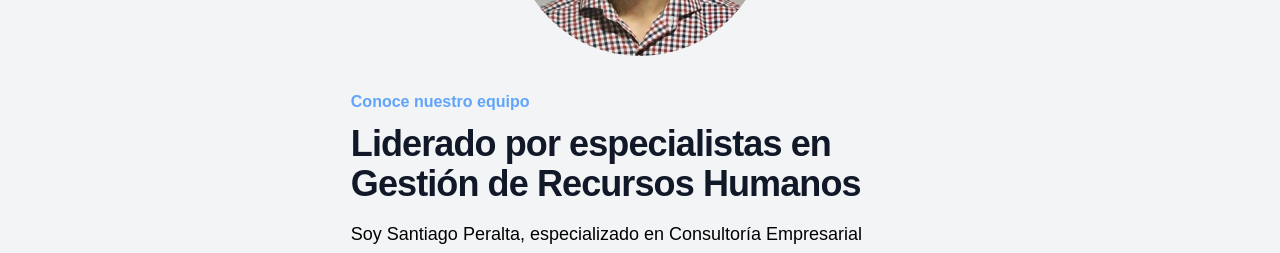
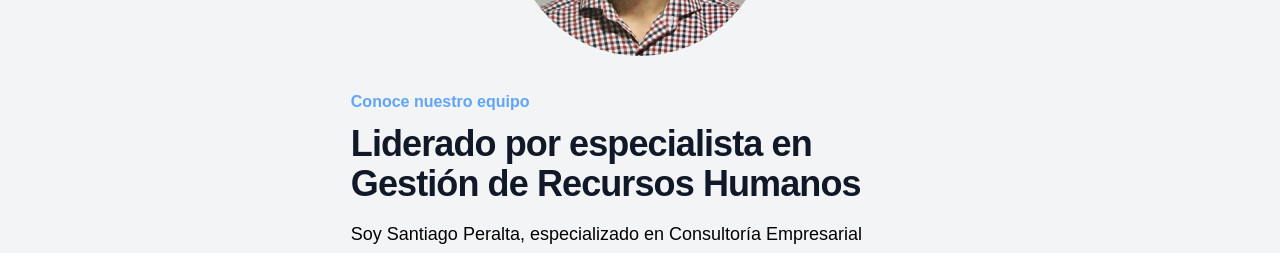
Before and after one commit to prltagustina/permol-web, a React (Create React App) app: page / in a window 1280 px wide. Shown: the part 1320-1573 px from the top of the page. Built offline with nearby package versions, Linux system fonts and the light colour scheme.

Commit message:
changes about component

```diff
--- a/src/components/About.jsx
+++ b/src/components/About.jsx
@@ -55,7 +55,7 @@ function About() {
             animate={inView ? staggeredTextAnimationProps(0.2).animate : "hidden"}
             transition={staggeredTextAnimationProps(0.2).transition}
           >
-            Liderado por especialistas en Gestión de Recursos Humanos
+            Liderado por especialista en Gestión de Recursos Humanos
           </motion.p>
           <motion.p
             className="text-base lg:text-lg leading-relaxed mb-4 mt-4"
```
